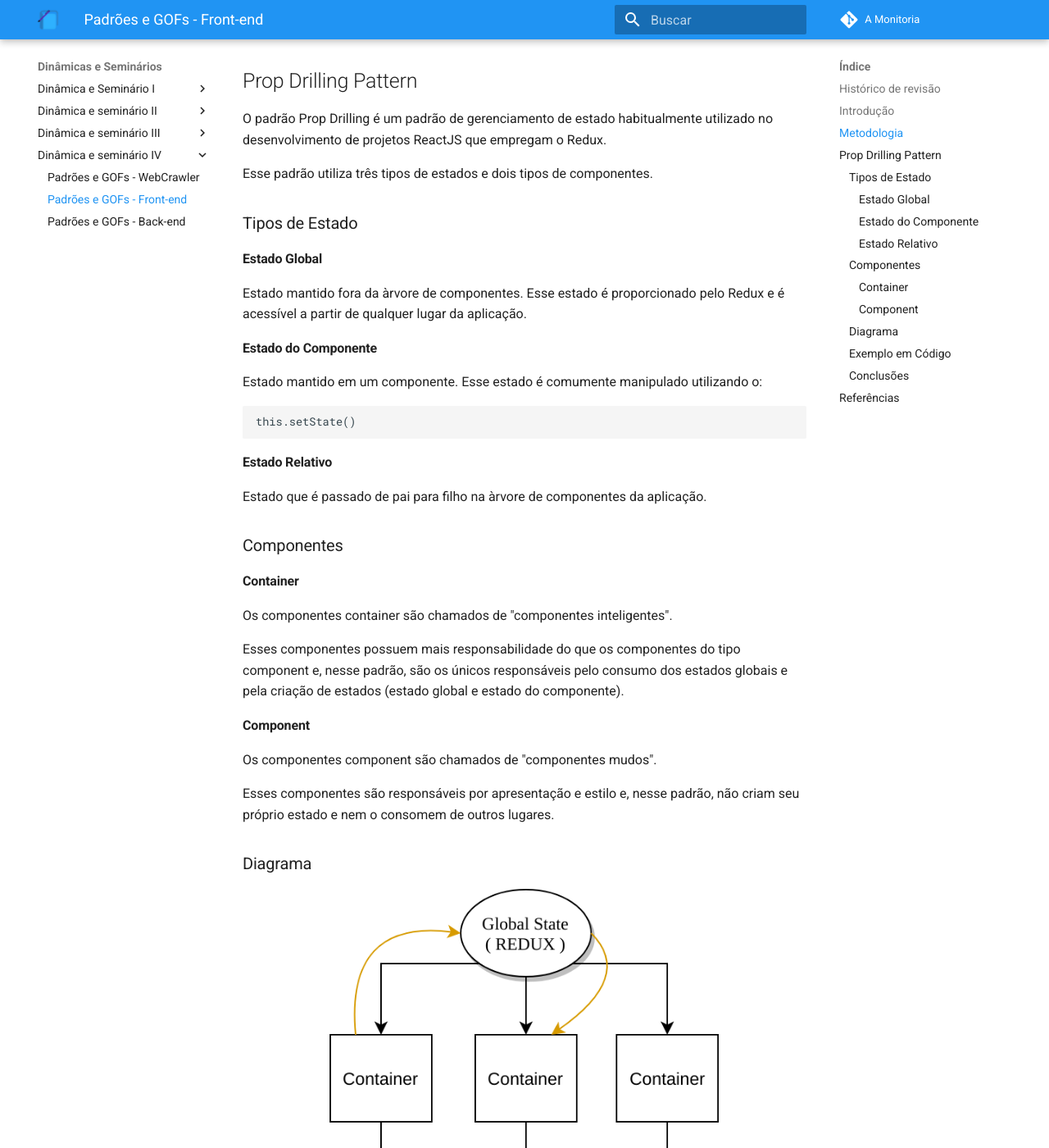
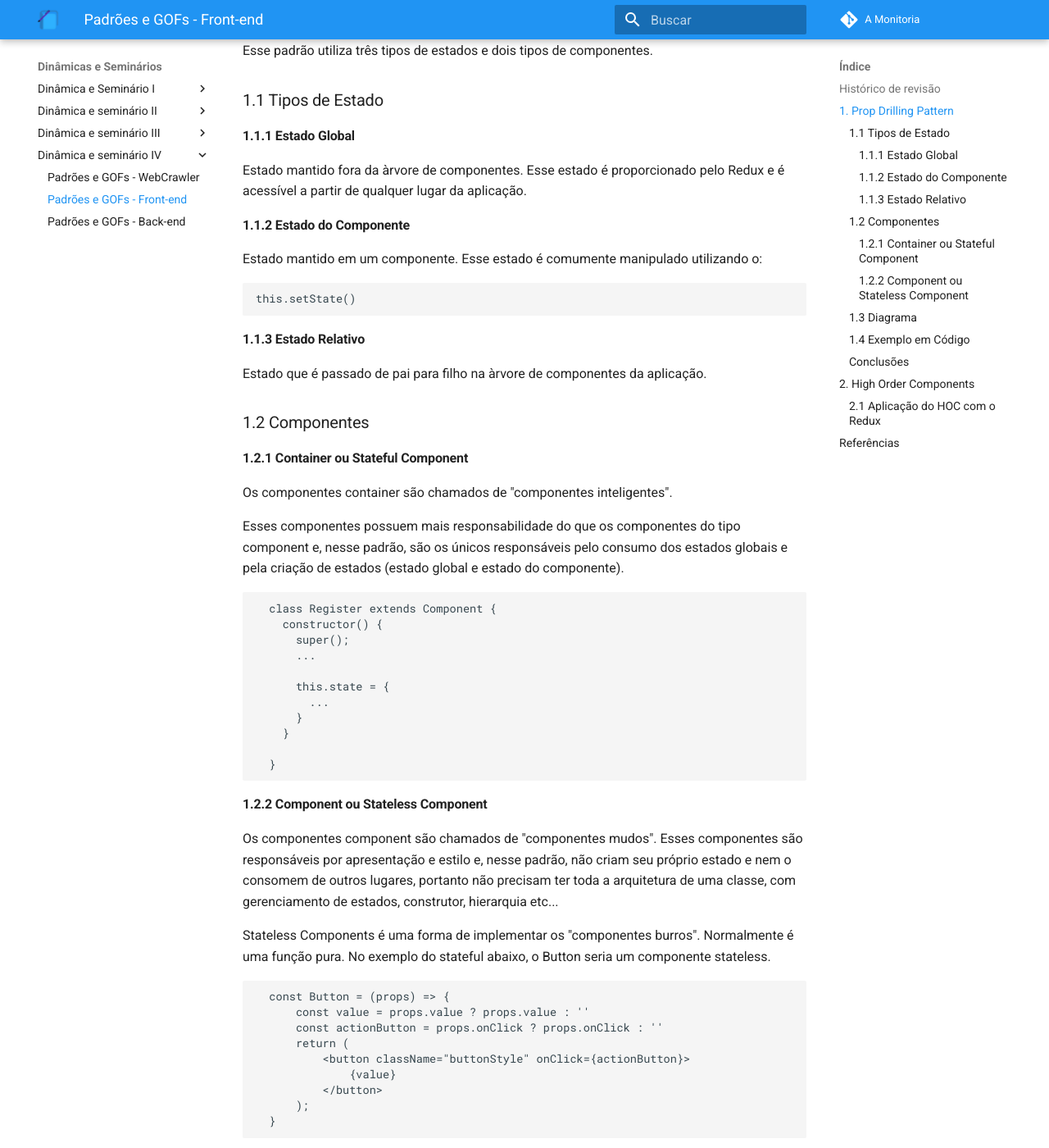
Before and after one commit to 2019-2-arquitetura-desenho/wiki, an MkDocs documentation site: the page built from docs/dinamica_seminario_IV/front-end_patterns.md, in a window 1280 px wide and 1400 px high, scrolled down 495 px. Shown: the whole window at 82% size. Built offline with MkDocs 1.6.1 and Material for MkDocs 9.7.7, drawn with Linux system fonts in a browser that asks for light colours; comment, search, counter and statistics services are not loaded; old or Windows-style settings are respelled for this version of MkDocs; some of the changed text lies outside the part shown.

Commit message:
update do documento sem exemplo de hoc

````diff
--- a/docs/dinamica_seminario_IV/front-end_patterns.md
+++ b/docs/dinamica_seminario_IV/front-end_patterns.md
@@ -6,51 +6,76 @@
 | :--: | :----: | :-------: | :-------: |
 | 24/10/2019 | 0.1 | Adiciona Prop Drilling Pattern | [João Rodrigues](https://github.com/rjoao) |
 
-## Introdução
-
-
-
-## Metodologia
-
-
-
-## Prop Drilling Pattern
+## 1. Prop Drilling Pattern
 
 O padrão Prop Drilling é um padrão de gerenciamento de estado habitualmente utilizado no desenvolvimento de projetos ReactJS que empregam o Redux.
 
 Esse padrão utiliza três tipos de estados e dois tipos de componentes.
 
-### Tipos de Estado
+### 1.1 Tipos de Estado
 
-#### Estado Global
+#### 1.1.1 Estado Global
+
 Estado mantido fora da àrvore de componentes. Esse estado é proporcionado pelo Redux e é acessível a partir de qualquer lugar da aplicação.
 
-#### Estado do Componente
+#### 1.1.2 Estado do Componente
+
 Estado mantido em um componente. Esse estado é comumente manipulado utilizando o:
+
 ```
 this.setState()
 ```
 
-#### Estado Relativo
+#### 1.1.3 Estado Relativo
+
 Estado que é passado de pai para filho na àrvore de componentes da aplicação.
 
-### Componentes
+### 1.2 Componentes
 
-#### Container
+#### 1.2.1 Container ou Stateful Component
+
 Os componentes container são chamados de "componentes inteligentes".
 
 Esses componentes possuem mais responsabilidade do que os componentes do tipo component e, nesse padrão, são os únicos responsáveis pelo consumo dos estados globais e pela criação de estados (estado global e estado do componente).
 
-#### Component
-Os componentes component são chamados de "componentes mudos".
+```
+  class Register extends Component {
+    constructor() {
+      super();
+      ...
 
-Esses componentes são responsáveis por apresentação e estilo e, nesse padrão, não criam seu próprio estado e nem o consomem de outros lugares.
+      this.state = {
+        ...
+      }
+    }
 
-### Diagrama
+  }
+```
+
+#### 1.2.2 Component ou Stateless Component
+
+Os componentes component são chamados de "componentes mudos". Esses componentes são responsáveis por apresentação e estilo e, nesse padrão, não criam seu próprio estado e nem o consomem de outros lugares, portanto não precisam ter toda a arquitetura de uma classe, com gerenciamento de estados, construtor, hierarquia etc...
+
+Stateless Components é uma forma de implementar os "componentes burros". Normalmente é uma função pura. No exemplo do stateful abaixo, o Button seria um componente stateless.
+
+```
+  const Button = (props) => {
+      const value = props.value ? props.value : ''
+      const actionButton = props.onClick ? props.onClick : ''
+      return (
+          <button className="buttonStyle" onClick={actionButton}>
+              {value}
+          </button>
+      );
+  }
+```
+
+### 1.3 Diagrama
+
 ![Diagrama Prop Drilling Pattern](./assets/img/front-end_patterns/propdrilling_diagram.png)
 
+### 1.4 Exemplo em Código
 
-### Exemplo em Código
 ```
 /* App.js */
 ...
@@ -110,7 +135,18 @@ A aplicação desse padrão proporciona a alteração de comportamento de acordo
 
 Seu ponto forte são as responsabilidades bem definidas e seu ponto fraco os problemas de gerência que podem surgir no transporte dos tipos de estados relativos pelos descendentes em projetos com muitos descendentes consecutivos.
 
+## 2. High Order Components
+
+High Order Component é uma função que pega um componente existente e retorna um outro componente, envolvendo-o (wrapper) atribuindo-lhe novas funcionalidades. Ele se originou das Higher-Order Functions. Um HOC é uma técnica avançada no React para reutilizar a lógica do componente, seguindo o mesmo principio do padrão Decorator. Os HOCs não fazem parte da API do React, por si só. Eles são um padrão que emerge da natureza composicional de React.
+
+Um HOC não modifica o componente de entrada, nem usa herança para copiar seu comportamento. Em vez disso, um HOC compõe o componente original envolvendo-o em um componente de contêiner. Um HOC é uma função pura com zero efeitos colaterais.
+
+### 2.1 Aplicação do HOC com o Redux
+
+Em nosso projeto, o exemplo mais claro do uso de HOC, vai ser através do uso da biblioteca de Redux para controlar os estados da aplicação.
 
 ## Referências
 
 POWELL, Micah. **React State Management Patterns**. Disponível em: <https://itnext.io/react-state-management-patterns-908325dbb8f3> Acesso em: 24 de Outubro de 2019.
+
+Maruta, Rafael. **10 obstáculos frequentes encontrados pelos novos tripulantes do React**. Disponível em: <https://medium.com/reactbrasil/10-obst%C3%A1culos-frequentes-encontrados-pelos-novos-tripulantes-do-react-7672c4facf58>
````
